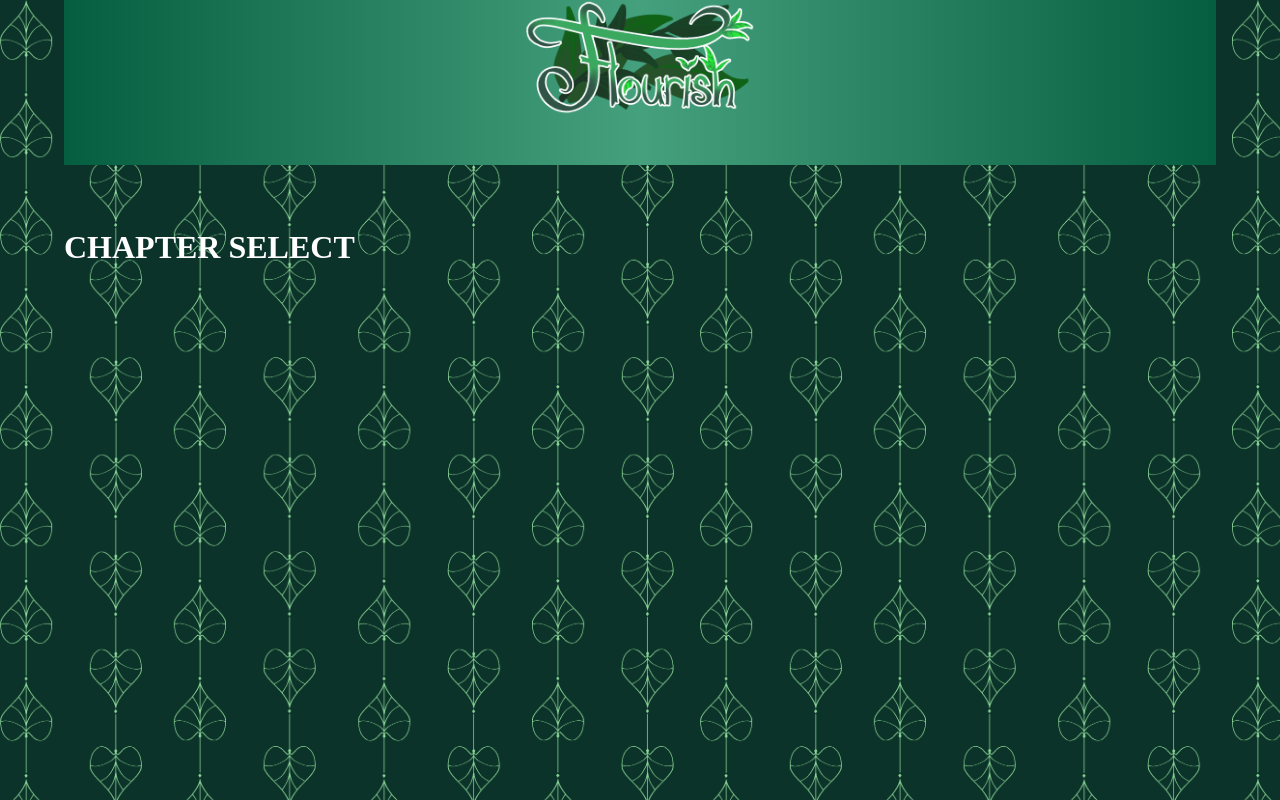
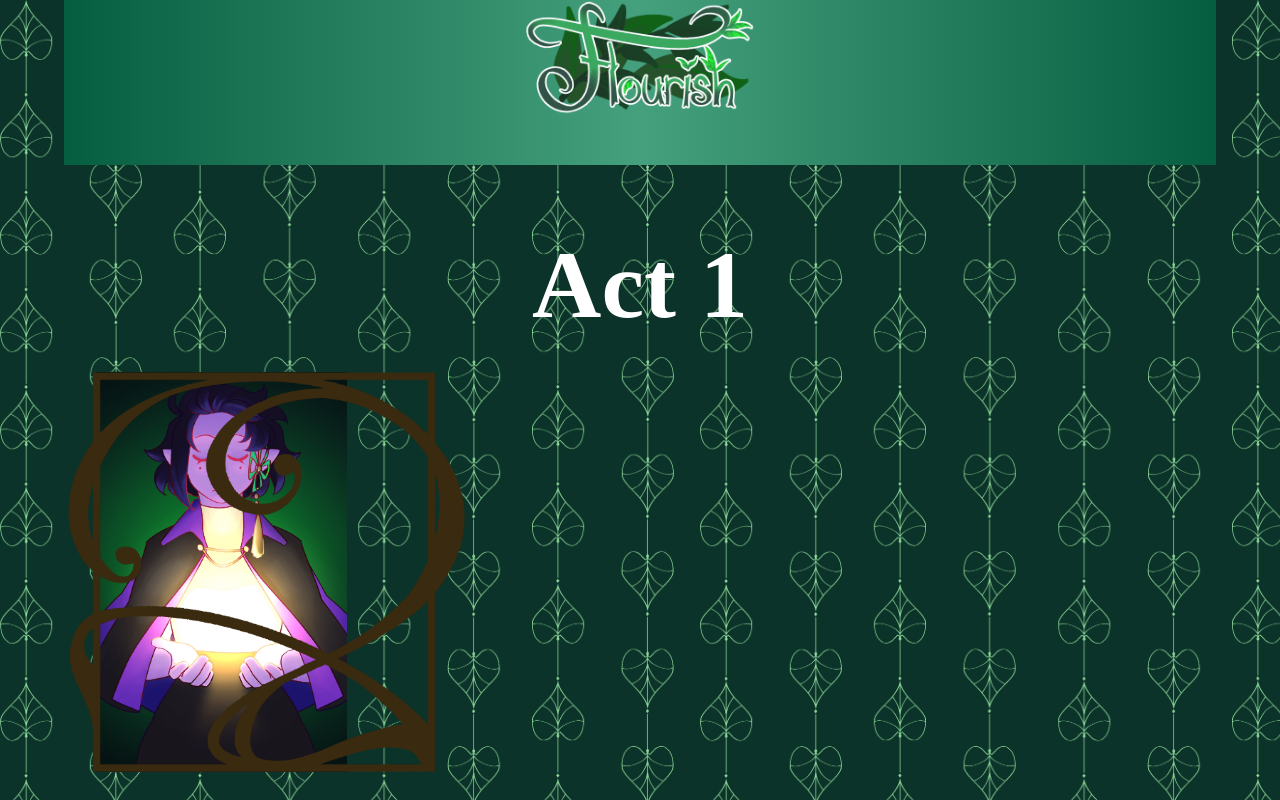
Before and after one commit to rookrow37/Flourish, a plain HTML site: page chapterSelect.html in a window 1280 px wide. Drawn offline with Linux system fonts and the light colour scheme.

Commit message:
working on the chapter select page, added hover effects to the ornaments on the index page, added new ornaments for chapter select page and animations for the new ornaments.

```diff
--- a/chapterSelect.html
+++ b/chapterSelect.html
@@ -6,16 +6,26 @@
     <title>Flourish Chapter Select</title>
     <link rel="stylesheet" href="css/chapterSelect.css">
     <link rel="stylesheet" href="css/main.css">
+    <script src="js/hoverAnimations.js"></script>
 </head>
 <body>
     <div class="wrapper">
         <header>
-            <a id="logoLink" href="#"><img id="logo" src="images/indexImgs/IMG_2804.PNG" alt="Flourish Logo"></a>
+            <a id="logoLink" href="index.html"><img id="logo" src="images/indexImgs/IMG_2804.PNG" alt="Flourish Logo"></a>
         </header>
         <main>
-            <div id="chapterSelectContainer">
+            <div id="act1">
                 <div id="chapterSelectTitle">
-                    <h1>CHAPTER SELECT</h1>
+                    <h1>Act 1</h1>
+                </div>
+                <div id="chapterSelect">
+                    <div class="chapterLink" id="chapter1">
+                        <!-- when the user hovers over the ornament, it should change to the second version -->
+                        <img onmouseenter="this.src='images/ornaments/Orn6.1.png'" onmouseleave="this.src='images/ornaments/Orn6.2.png'" src="images/ornaments/Orn6.2.png" alt="ornament" class="chapterOrn hover2">
+                        <a href="#" class="chapterCover">
+                            <img class="chapterCoverImg" src="images/indexImgs/start.jpg" alt="chapterCover">
+                        </a>
+                    </div>
                 </div>
             </div>
 
--- a/css/chapterSelect.css
+++ b/css/chapterSelect.css
@@ -5,9 +5,58 @@
 }
 
 body {
+    position: relative;
     display: flex;
     justify-content: center;
     align-items: center;
     max-height: 15rem;
     color: #fff;
 }
+
+#act1{
+    position: relative;
+    /* this will set up the drop down for act 1 later */
+}
+
+#chapterSelectTitle {
+    font-family: 'Cinzel', serif;
+    font-size: 3rem;
+    text-align: center;
+    margin-bottom: 2rem;
+}
+
+#chapterSelect {
+    /* this will set up the grid for the chapter covers */
+    position: relative;
+}
+
+.chapterLink {
+    position: relative;
+    display:block;
+    margin: 1rem 2rem;
+    width: 21.75%;
+    height: 25rem;
+}
+
+.chapterOrn {
+    position: absolute;
+    top: 0;
+    left: -1.75rem;
+    height: 100%;
+    z-index: 2;
+}
+
+.chapterCover {
+    position: relative;
+    display: block;
+    height: 100%;
+    width: 100%;
+    z-index: 1;
+}
+
+.chapterCoverImg {
+    position: relative;
+    height: 100%;
+    width: 100%;
+    object-fit: cover;
+}
--- /dev/null
+++ b/js/hoverAnimations.js
@@ -0,0 +1,16 @@
+// this file will handle all of the functions for the hover animations on the site
+// might be ale to get away with using html onmouseenter and onmouseleave attributes
+
+const favorTokens = document.querySelectorAll('.hover1');
+const chapterOrnaments = document.querySelectorAll('.hover2');
+
+// add mouse enter and mouse leave event listeners to the favor tokens
+favorTokens.forEach(token => {
+    token.addEventListener('mouseenter', () => {
+        // replace the image with the animated gif
+    });
+
+    token.addEventListener('mouseleave', () => {
+        // replace the animated gif with the original image
+    });
+});
```
Also changed, not shown: index.html (+3 -3 lines), images/ornaments/Orn2.png, images/ornaments/Orn3.png, images/ornaments/Orn4.png, images/ornaments/Orn5.png, images/ornaments/Orn6.1.png (added), images/ornaments/Orn6.2.png (added), images/ornaments/orn1.3.png.
